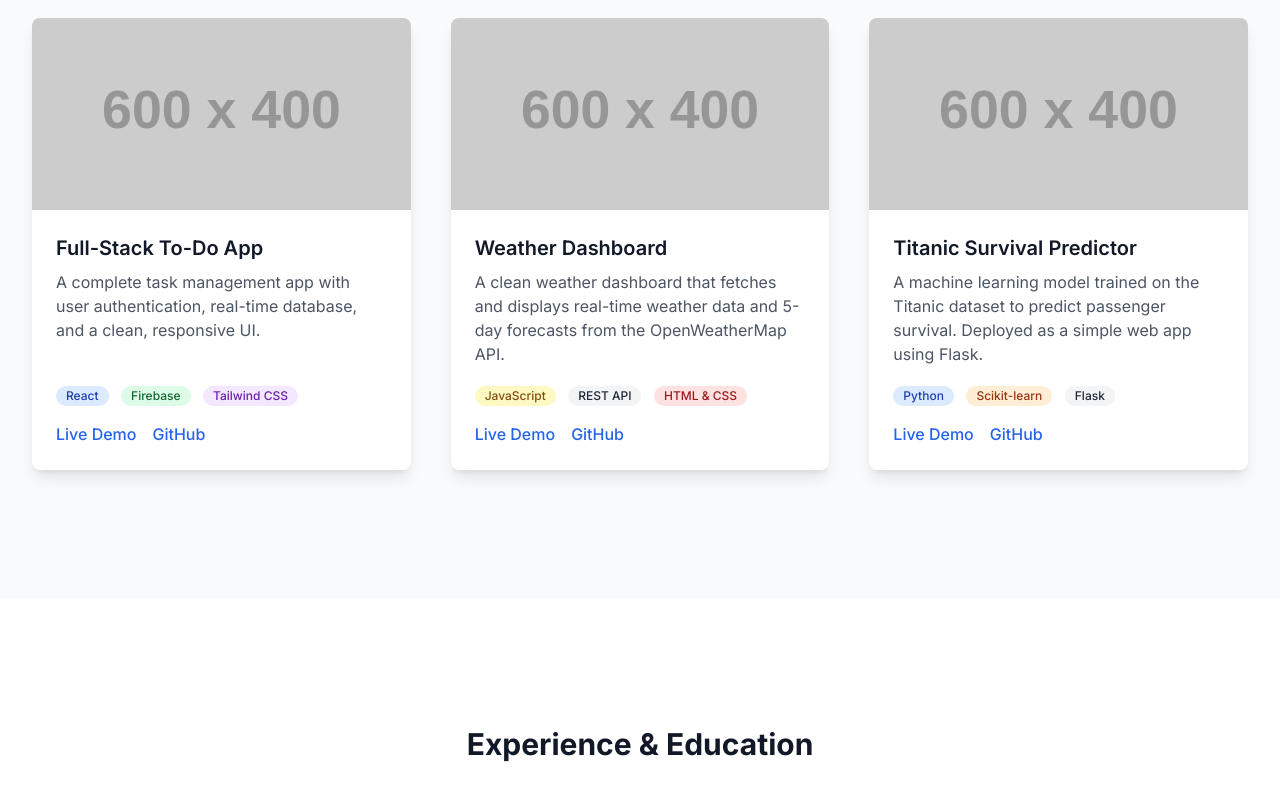
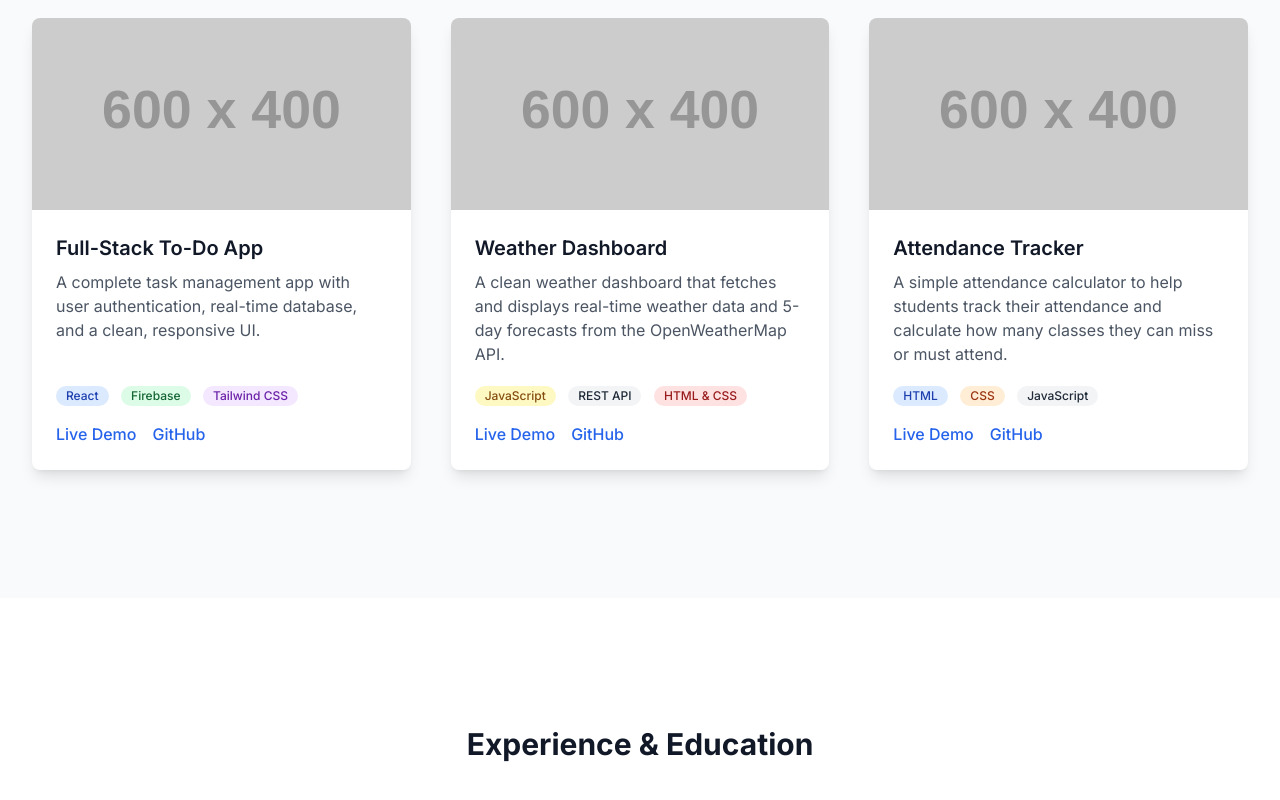
Before and after one commit to ShauryaBist01/ShauryaBist01.github.io, a plain HTML site: page index.html in a window 1280 px wide. Shown: the part 1974-2774 px from the top of the page. Drawn offline with nearby package versions, Linux system fonts and the light colour scheme; placeholder pictures from the web are drawn by us.

Commit message:
Update Attendance Tracker details in index.html

```diff
--- a/index.html
+++ b/index.html
@@ -272,29 +272,28 @@
 
                     <div class="bg-white dark:bg-gray-700 rounded-lg shadow-lg overflow-hidden flex flex-col transition-all duration-300 hover:shadow-2xl hover:-translate-y-1">
                         <img
-                            src="https://placehold.co/600x400/ec4899/ffffff?text=ML+Survival+Predictor"
-                            alt="Screenshot of the ML Survival Predictor"
+                            src="https://placehold.co/600x400/3498db/ffffff?text=Attendance+Tracker"
+                            alt="Screenshot of the Attendance Tracker App"
                             class="w-full h-48 object-cover"
                             onerror="this.src='https://placehold.co/600x400/cccccc/333333?text=Image+Error'"
                         >
                         <div class="p-6 flex flex-col flex-grow">
-                            <h3 class="text-xl font-semibold text-gray-900 dark:text-white mb-2">Titanic Survival Predictor</h3>
+                            <h3 class="text-xl font-semibold text-gray-900 dark:text-white mb-2">Attendance Tracker</h3>
                             <p class="text-gray-600 dark:text-gray-300 mb-4 flex-grow">
-                                A machine learning model trained on the Titanic dataset to predict passenger survival. Deployed as a simple web app using Flask.
+                                A simple attendance calculator to help students track their attendance and calculate how many classes they can miss or must attend.
                             </p>
                             <div class="mb-4">
-                                <span class="inline-block bg-blue-100 text-blue-800 dark:bg-blue-900 dark:text-blue-200 text-xs font-medium mr-2 px-2.5 py-0.5 rounded-full">Python</span>
-                                <span class="inline-block bg-orange-100 text-orange-800 dark:bg-orange-900 dark:text-orange-200 text-xs font-medium mr-2 px-2.5 py-0.5 rounded-full">Scikit-learn</span>
-                                <span class="inline-block bg-gray-100 text-gray-800 dark:bg-gray-900 dark:text-gray-200 text-xs font-medium mr-2 px-2.5 py-0.5 rounded-full">Flask</span>
+                                <span class="inline-block bg-blue-100 text-blue-800 dark:bg-blue-900 dark:text-blue-200 text-xs font-medium mr-2 px-2.5 py-0.5 rounded-full">HTML</span>
+                                <span class="inline-block bg-orange-100 text-orange-800 dark:bg-orange-900 dark:text-orange-200 text-xs font-medium mr-2 px-2.5 py-0.5 rounded-full">CSS</span>
+                                <span class="inline-block bg-gray-100 text-gray-800 dark:bg-gray-900 dark:text-gray-200 text-xs font-medium mr-2 px-2.5 py-0.5 rounded-full">JavaScript</span>
                             </div>
                             <div class="mt-auto flex space-x-4">
-                                <a href="#" target="_blank" rel="noopener noreferrer" class="text-primary-600 dark:text-primary-400 hover:underline font-medium">Live Demo</a>
-                                <a href="#" target="_blank" rel="noopener noreferrer" class="text-primary-600 dark:text-primary-400 hover:underline font-medium">GitHub</a>
+                                <a href="https://shauryabist01.github.io/Attendance_Tracker/" target="_blank" rel="noopener noreferrer" class="text-primary-600 dark:text-primary-400 hover:underline font-medium">Live Demo</a>
+                                <a href="https://github.com/ShauryaBist01/Attendance_Tracker" target="_blank" rel="noopener noreferrer" class="text-primary-600 dark:text-primary-400 hover:underline font-medium">GitHub</a>
                             </div>
                         </div>
                     </div>
-
-                </div>
+                    </div>
             </div>
         </section>
 
@@ -476,7 +475,7 @@
 
                 // Use document.execCommand for iFrame compatibility
                 const tempTextArea = document.createElement('textarea');
-                tempTextArea.value = emailInput.value;
+                tempTextArea.value = emailInput.Value;
                 document.body.appendChild(tempTextArea);
                 tempTextArea.select();
                 try {
```
